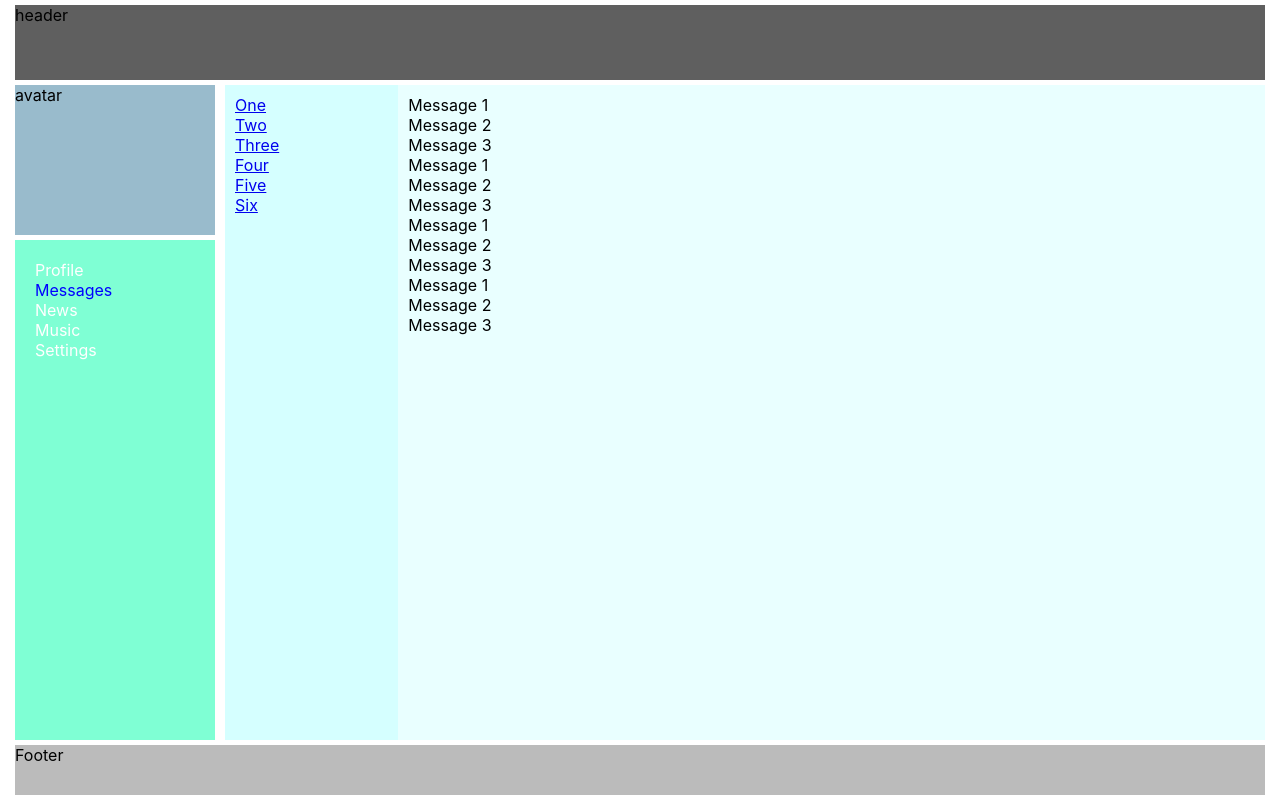
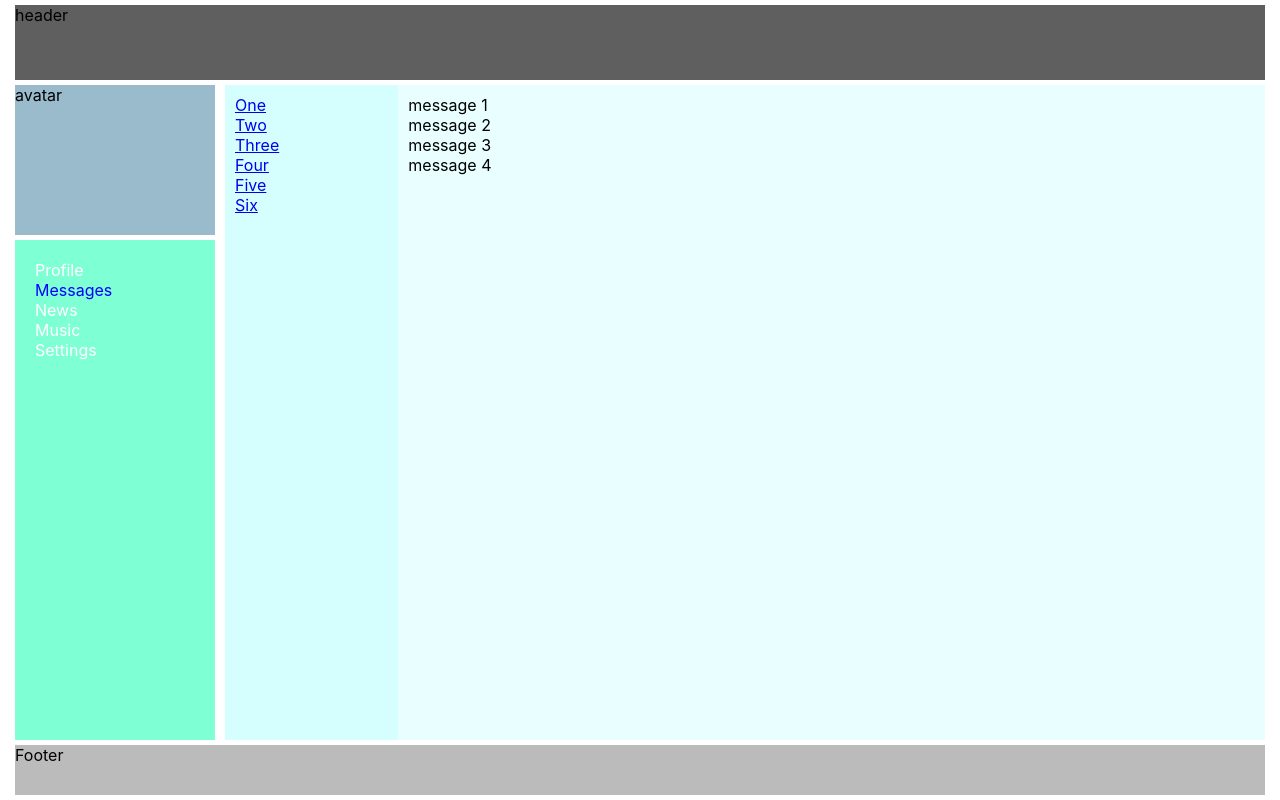
Before and after one commit to AVHoncharov/social-net, a React (Create React App) app: page /dialogs in a window 1280 px wide. Built offline with nearby package versions, Linux system fonts and the light colour scheme.

Commit message:
it-cama 23 (props for dialogs)

```diff
--- a/src/components/Content/Dialogs/Dialogs.jsx
+++ b/src/components/Content/Dialogs/Dialogs.jsx
@@ -1,43 +1,39 @@
 import React from "react";
 import { NavLink } from "react-router-dom";
 import style from "./Dialogs.module.css";
+
+const DialogItem = (props) => {
+    let path = "/dialogs/" + props.id;
+
+    return (
+    <div className={style.dialog + " " + style.active}>
+      <NavLink to={path}>{props.name}</NavLink>
+    </div>
+  );
+};
+
+const MessageItem = (props) => {
+    return(
+        <div className={style.message}>{props.message}</div>
+    );
+}
 
 const Dialogs = (props) => {
   return (
     <div className={style.dialogs}>
       <div className={style.dialogsItems}>
-        <div className={style.dialog + " " + style.active}>
-          <NavLink to="/dialogs/1">One</NavLink>
-        </div>
-        <div className={style.dialog}>
-          <NavLink to="/dialogs/2">Two</NavLink>
-        </div>
-        <div className={style.dialog}>
-          <NavLink to="/dialogs/3">Three</NavLink>
-        </div>
-        <div className={style.dialog}>
-          <NavLink to="/dialogs/4">Four</NavLink>
-        </div>
-        <div className={style.dialog}>
-          <NavLink to="/dialogs/5">Five</NavLink>
-        </div>
-        <div className={style.dialog}>
-          <NavLink to="/dialogs/6">Six</NavLink>
-        </div>
+        <DialogItem name="One" id="1"/>
+        <DialogItem name="Two" id="2"/>
+        <DialogItem name="Three" id="3"/>
+        <DialogItem name="Four" id="4"/>
+        <DialogItem name="Five" id="5"/>
+        <DialogItem name="Six" id="6"/>
       </div>
       <div className={style.messages}>
-        <div className={style.message}>Message 1</div>
-        <div className={style.message}>Message 2</div>
-        <div className={style.message}>Message 3</div>
-        <div className={style.message}>Message 1</div>
-        <div className={style.message}>Message 2</div>
-        <div className={style.message}>Message 3</div>
-        <div className={style.message}>Message 1</div>
-        <div className={style.message}>Message 2</div>
-        <div className={style.message}>Message 3</div>
-        <div className={style.message}>Message 1</div>
-        <div className={style.message}>Message 2</div>
-        <div className={style.message}>Message 3</div>
+        <MessageItem message="message 1"/>
+        <MessageItem message="message 2"/>
+        <MessageItem message="message 3"/>
+        <MessageItem message="message 4"/>
       </div>
     </div>
   );
--- a/src/components/Content/Profile/MyPosts/MyPosts.jsx
+++ b/src/components/Content/Profile/MyPosts/MyPosts.jsx
@@ -4,13 +4,18 @@ import Post from "./Post/Post";
 
 const MyPosts = () => {
   return (
-    <div className={style.posts}>
+    <div className={style.postsBlock}>
       <div>
-        My posts
-        <div>New Post</div>
+        <h3>My posts</h3>
         <div>
-          <Post message="How are you?" likeCount={5}/>
-          <Post message="Follow the white rabbit" likeCount={10}/>
+          <textarea></textarea>
+        </div>
+        <div>
+          <button>New Post</button>
+        </div>
+        <div className={style.posts}>
+          <Post message="How are you?" likeCount={5} />
+          <Post message="Follow the white rabbit" likeCount={10} />
         </div>
       </div>
     </div>
--- a/src/components/Content/Profile/MyPosts/MyPosts.module.css
+++ b/src/components/Content/Profile/MyPosts/MyPosts.module.css
@@ -1,3 +1,11 @@
+.postsBlock{
+    grid-area: profile;
+    overflow-y: auto;
+    background-color: gray;
+
+    padding:10px;
+}
+
 .posts{
-    grid-area: profile; overflow-y: auto; background-color: gray;
+    margin-top: 10px;
 }
--- a/src/components/Content/Profile/MyPosts/Post/Post.jsx
+++ b/src/components/Content/Profile/MyPosts/Post/Post.jsx
@@ -6,7 +6,7 @@ const Post = (props) => {
     <div className={style.item}>
       {props.message}
       <div>
-  <span className={style.like}>like - {props.likeCount}</span>
+        <span className={style.like}>like - {props.likeCount}</span>
       </div>
     </div>
   );
--- a/src/components/Content/Profile/Profile.jsx
+++ b/src/components/Content/Profile/Profile.jsx
@@ -1,13 +1,15 @@
-import React from 'react';
-import style from './Profile.module.css';
-import MyPosts from './MyPosts/MyPosts';
+import React from "react";
+import style from "./Profile.module.css";
+import MyPosts from "./MyPosts/MyPosts";
+import ProfileInfo from "./ProfileInfo/ProfileInfo";
 
 const Profile = () => {
-    return (
-        <div className={style.profile}>
-           <MyPosts/>
-        </div>
-    )
-}
+  return (
+    <div>
+      <ProfileInfo />
+      <MyPosts />
+    </div>
+  );
+};
 
 export default Profile;
--- a/src/components/Content/Profile/Profile.module.css
+++ b/src/components/Content/Profile/Profile.module.css
@@ -1,3 +1,5 @@
 .profile{
-    overflow-y: auto; background-color: gray;
+    overflow-y: auto;
+    background-color: gray;
+
 }
--- /dev/null
+++ b/src/components/Content/Profile/ProfileInfo/ProfileInfo.jsx
@@ -0,0 +1,18 @@
+import React from "react";
+import MyPosts from "../MyPosts/MyPosts";
+import style from "./ProfileInfo.module.css";
+
+const ProfileInfo = (props) => {
+  return (
+    <div className={style.profileInfo}>
+      <div>
+        <img src="https://img.favpng.com/20/5/24/social-media-computer-icons-avatar-user-internet-png-favpng-DwdFSAXdR58nGmLe4y67jEej0.jpg"></img>
+      </div>
+      <div className = {style.descriptionBlock}>
+          ava + description
+      </div>
+    </div>
+  );
+};
+
+export default ProfileInfo;
--- /dev/null
+++ b/src/components/Content/Profile/ProfileInfo/ProfileInfo.module.css
@@ -0,0 +1,3 @@
+.descriptionBlock {
+    padding: 10px
+}
```
